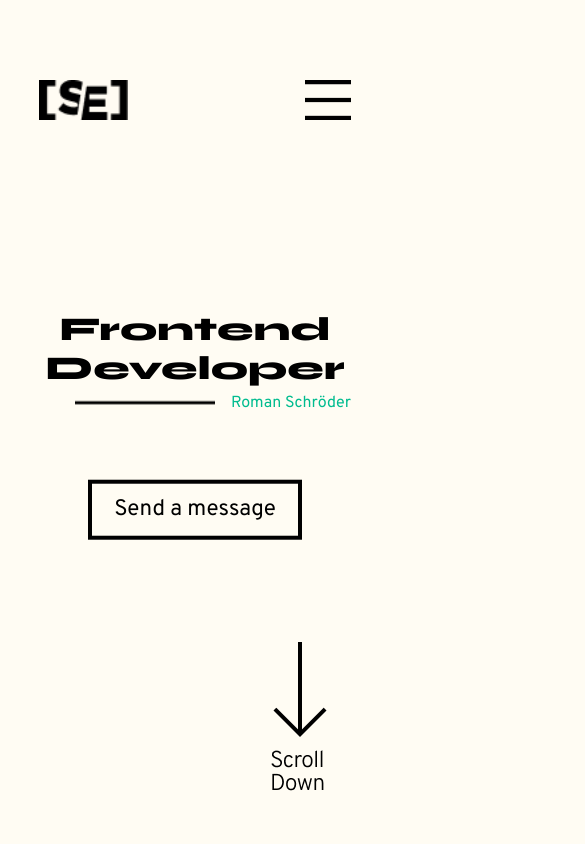
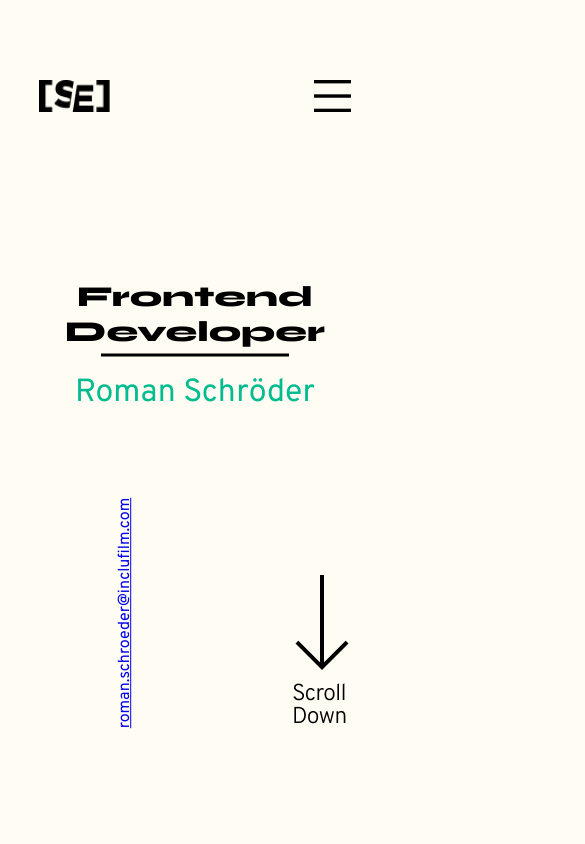
Before and after one commit to SchrimpsMitReis/Portfolio, an Angular app: page / in a window 390 px wide. Shown: the top 844 px of the page, 585 px wide, since content can reach past the window. Built offline with nearby package versions, Linux system fonts and the light colour scheme.

Commit message:
24.07. LT

```diff
--- a/src/app/app.component.html
+++ b/src/app/app.component.html
@@ -1,5 +1,5 @@
 <app-head class="pageSection"></app-head>
 <app-about-me></app-about-me>
-<app-my-skills></app-my-skills>
-<app-portfolio></app-portfolio>
+<!-- <app-my-skills></app-my-skills> -->
+<!-- <app-portfolio></app-portfolio> -->
 <!-- <app-footer></app-footer> -->
--- a/src/app/app.component.ts
+++ b/src/app/app.component.ts
@@ -25,4 +25,7 @@ import { NgModel } from '@angular/forms';
 })
 export class AppComponent {
   title = 'Portfolio';
+
+
+
 }
--- a/src/app/head/head.component.html
+++ b/src/app/head/head.component.html
@@ -4,9 +4,14 @@
         <h1>Frontend Developer</h1>
         <div class="myName">
             <img class="vector" src="./assets/images/Vector 11.png" alt="">
-            <p>Roman Schröder</p>
+            <p>Roman&nbsp;Schröder</p>
         </div>
         <div (click)="callToAction()" class="callToAction">Send a message</div>
     </div>
-    <img class="scrolldown" id="scrollDownHead" src="./assets/images/Frame 58.png" alt="">
+    <p class="sendMes">Send&nbsp;a&nbsp;Message</p>
+    <div class="botSec">
+        <a href="#">roman.schroeder&#64;inclufilm.com</a>
+        <img class="scrolldown" id="scrollDownHead" src="./assets/images/Frame 58.png" alt="">
+
+    </div>
 </section>
--- a/src/app/head/head.component.scss
+++ b/src/app/head/head.component.scss
@@ -1,4 +1,5 @@
 section {
+    padding-top: 5em;
     display: flex;
     justify-content: center;
     align-items: center;
@@ -8,12 +9,28 @@ section {
     width: 100%;
     font-family: 'overpass';
 }
+.botSec{
+    display: flex;
+    flex-direction: row;
+    justify-content: space-between;
+    align-items: center;
+    width: 95%;
+    a{
+        transform: rotateZ(-90deg);
+    }
 
+}
+.sendMes{
+    font-size: 2em;
+    border: 0.2em solid black;
+    padding: 0.5em 1em 0.5em 1em;
+    visibility: hidden;
+}
 .title {
-    position: absolute;
-    top: 50%;
-    left: 50%;
-    transform: translate(-50%, -50%);
+    // position: absolute;
+    // top: 50%;
+    // left: 50%;
+    // transform: translate(-50%, -50%);
     display: flex;
     justify-content: center;
     align-items: center;
@@ -21,13 +38,14 @@ section {
     width: 80%;
 
 }
-h1{
+
+h1 {
     font-size: 8em;
     text-align: center;
     margin: 0;
 }
 
-.myName{
+.myName {
     display: flex;
     flex-direction: row;
     align-items: center;
@@ -36,21 +54,25 @@ h1{
     color: #00BC8F;
 
 }
-.vector{
+
+.vector {
     height: 0.2em;
+    width: 60%;
 }
+
 p {
     font-family: 'Overpass';
     font-size: 3.5em;
     margin: 0;
 }
-#scrollDownHead{
-    position: absolute;
+
+#scrollDownHead {
+    // position: absolute;
     right: 2em;
     bottom: 3em;
 }
 
-.navbar{
+.navbar {
     position: fixed;
     top: 80px;
     left: 50%;
@@ -58,36 +80,53 @@ p {
     width: 100%;
     z-index: 1;
 }
-.callToAction{
+
+.callToAction {
     font-size: 1.4em;
     border: 0.2em solid black;
     padding: 0.5em 1.0em 0.5em 1.0em;
     text-align: center;
     display: none;
 }
-@media (max-width: 690px) {
-    h1{
+
+@media (max-width: 1080px) {
+    h1 {
+        font-size: 6em;
+    }
+
+    .myName {
+        flex-direction: column;
+    }
+}
+
+@media (max-width: 800px) {
+    h1 {
         font-size: 4em;
     }
-    .vector{
-        width: 45%;
+
+    p {
+        font-size: 3em;
     }
-    p{
+
+    #scrollDownHead {
+        position: static;
+    }
+
+}
+
+@media (max-width: 550px) {
+    h1 {
+        font-size: 3em;
+    }
+
+    p {
         font-size: 2em;
     }
-    .callToAction{
-        margin-top: 3em;
-        display: inline;
+
+}
+
+@media (max-width: 400px) {
+    h1 {
+        font-size: 2em;
     }
 }
-@media (max-width:400px){
-    h1{
-        font-size: 2.3em;
-    }
-    .vector{
-        width: 45%;
-    }
-    p{
-        font-size: 1em;
-    }
-}
--- a/src/app/head/menu-bar/menu-bar.component.scss
+++ b/src/app/head/menu-bar/menu-bar.component.scss
@@ -8,7 +8,7 @@
 }
 img{
     // width: 60px;
-    height: 40px;
+    height: 2em;
     &:hover{
         cursor: pointer;
     }
--- a/src/styles.scss
+++ b/src/styles.scss
@@ -5,7 +5,6 @@ body{
 }
 h1{
     font-family: 'Syne';
-    font-size: 78px;
     letter-spacing: 1%;
     margin: 0;
     transform: scaleY(0.9);
```
